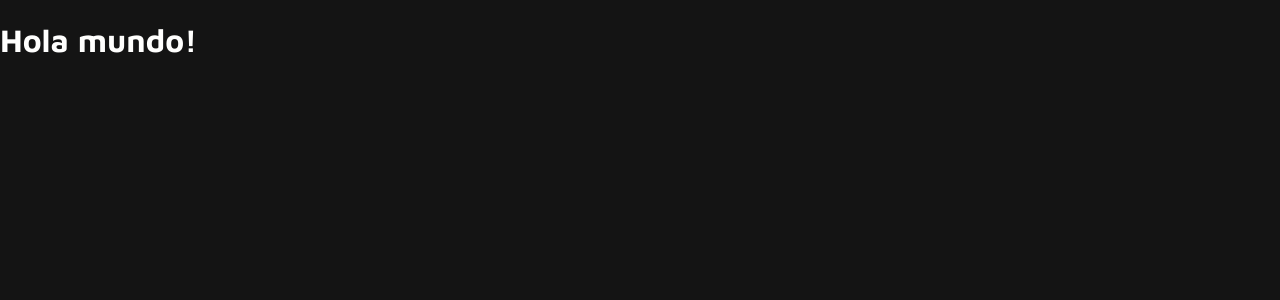
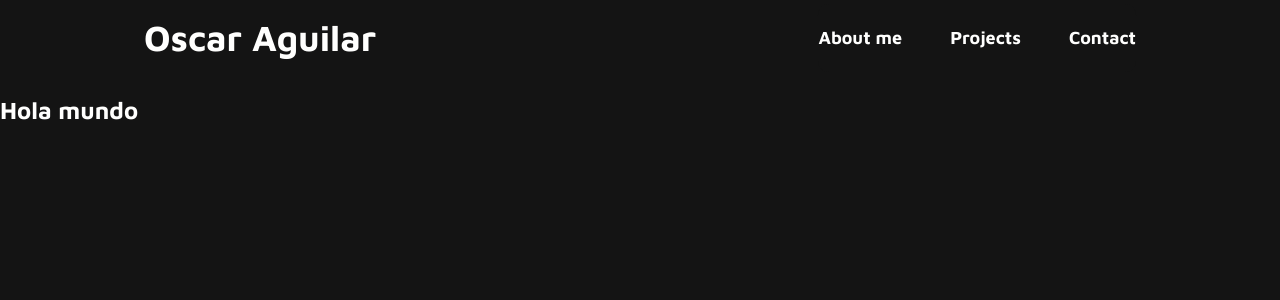
Before and after one commit to OscarAguilarL/portafolio-mateo, a React (Vite) app: page / in a window 1280 px wide. Shown: the top 300 px of the page. Built offline with nearby package versions, Linux system fonts and the light colour scheme.

Commit message:
Styled header

```diff
--- a/index.html
+++ b/index.html
@@ -7,6 +7,9 @@
     <link rel="preconnect" href="https://fonts.googleapis.com">
     <link rel="preconnect" href="https://fonts.gstatic.com" crossorigin>
     <link href="https://fonts.googleapis.com/css2?family=Maven+Pro:wght@400;700&display=swap" rel="stylesheet">
+
+  <!--  HAMBURGUERS CSS  -->
+    <link rel="stylesheet" href="https://cdnjs.cloudflare.com/ajax/libs/hamburgers/1.1.3/hamburgers.min.css" integrity="sha512-+mlclc5Q/eHs49oIOCxnnENudJWuNqX5AogCiqRBgKnpoplPzETg2fkgBFVC6WYUVxYYljuxPNG8RE7yBy1K+g==" crossorigin="anonymous" referrerpolicy="no-referrer" />
     <title>Vite App</title>
   </head>
   <body>
--- a/package.json
+++ b/package.json
@@ -8,6 +8,8 @@
     "preview": "vite preview"
   },
   "dependencies": {
+    "@emotion/react": "^11.8.2",
+    "@emotion/styled": "^11.8.1",
     "react": "^17.0.2",
     "react-dom": "^17.0.2"
   },
--- a/src/App.jsx
+++ b/src/App.jsx
@@ -1,7 +1,10 @@
+import Header from "./components/Header";
+
 function App() {
     return (
         <div>
-            <h1>Hola mundo!</h1>
+            <Header />
+            <h2>Hola mundo</h2>
         </div>
     )
 }
--- /dev/null
+++ b/src/components/Header.jsx
@@ -0,0 +1,139 @@
+import React, { useState } from 'react';
+import styled from '@emotion/styled';
+import { css } from '@emotion/react';
+
+const HeaderStyled = styled.header`
+  background-color: var(--black);
+  padding-inline-end: 1.5rem;
+  padding-inline-start: 1.5rem;
+  color: var(--white);
+  position: relative;
+  display: flex;
+  justify-content: space-between;
+  align-items: center;
+
+  a {
+    color: var(--white);
+    font: var(--button);
+    text-decoration: none;
+    cursor: pointer;
+  }
+
+  @media screen and (min-width: 768px) {
+    padding-inline-end: 9rem;
+    padding-inline-start: 9rem;
+    grid-template-columns: 75% 1fr;
+    align-items: center;
+  }
+`;
+
+const NavStyled = styled.nav`
+  position: fixed;
+  inline-size: 100%;
+  left: 0;
+  right: 0;
+  top: 0;
+  bottom: 0;
+  display: flex;
+  flex-direction: column;
+  align-items: center;
+  gap: 2rem;
+  background-color: var(--black);
+  border-radius: 0.7rem;
+  padding-block: 1.25rem;
+  padding-block-start: 7.25rem;
+  transition: opacity 0.5s ease;
+  opacity: 0;
+  box-shadow: 2px 2px 5px 2px rgba(255, 255, 255, 0.2);
+  z-index: 998;
+
+  ${(props) =>
+    props.isOpen &&
+    css`
+      opacity: 1;
+      z-index: 999;
+    `}
+
+  a {
+    color: var(--white);
+  }
+
+  @media screen and (min-width: 768px) {
+    display: flex;
+    flex-direction: row;
+    justify-content: space-between;
+    align-items: center;
+    gap: 3rem;
+    background-color: var(--black);
+    opacity: 1;
+    position: static;
+    inline-size: initial;
+    box-shadow: none;
+    padding-block-start: 1.25rem;
+
+    a {
+      color: var(--white);
+    }
+  }
+`;
+
+const MenuButton = styled.div`
+  position: fixed;
+  right: 1.5rem;
+  top: 1rem;
+  border-radius: 50%;
+  inline-size: 4rem;
+  block-size: 4rem;
+  display: flex;
+  justify-content: center;
+  align-items: center;
+  z-index: 999;
+
+  @media screen and (min-width: 768px) {
+    display: none;
+  }
+`;
+
+const Header = () => {
+  const [menuOpen, setMenuOpen] = useState(false);
+
+  function handleMenuClick() {
+    setMenuOpen(!menuOpen);
+  }
+
+  function handleNavClick() {
+    setMenuOpen(false);
+  }
+
+  return (
+    <HeaderStyled id="about">
+      <a href="/">
+        <h1>Oscar Aguilar</h1>
+      </a>
+
+      <NavStyled isOpen={menuOpen}>
+        <a onClick={handleNavClick} href="#">
+          About me
+        </a>
+        <a onClick={handleNavClick} href="#">
+          Projects
+        </a>
+        <a onClick={handleNavClick} href="#">
+          Contact
+        </a>
+      </NavStyled>
+      <MenuButton onClick={handleMenuClick}>
+        <button
+          className={`hamburger hamburger--collapse ${menuOpen && 'is-active'}`}
+          type="button"
+        >
+          <span className="hamburger-box">
+            <span className="hamburger-inner" />
+          </span>
+        </button>
+      </MenuButton>
+    </HeaderStyled>
+  );
+};
+
+export default Header;
--- a/src/index.css
+++ b/src/index.css
@@ -21,3 +21,12 @@ body {
     background-color: var(--black);
     color: var(--white)
 }
+
+.hamburger-inner,
+.hamburger-inner::after,
+.hamburger-inner::before,
+.hamburger.is-active .hamburger-inner,
+.hamburger.is-active .hamburger-inner:after,
+.hamburger.is-active .hamburger-inner:before {
+    background-color: var(--white);
+}
```
Also changed, not shown: 1 other file (tests, documents, lock files or other folders).
